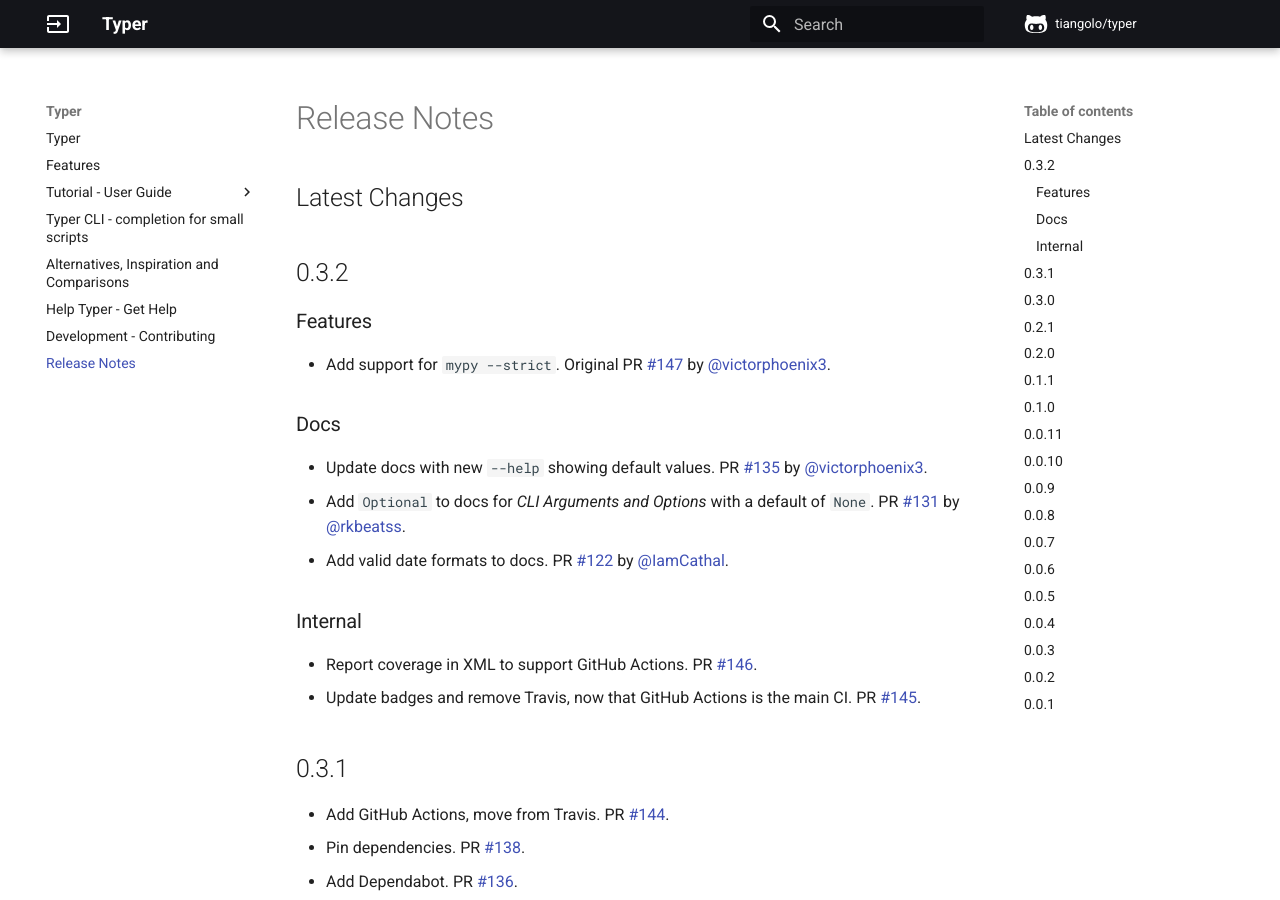
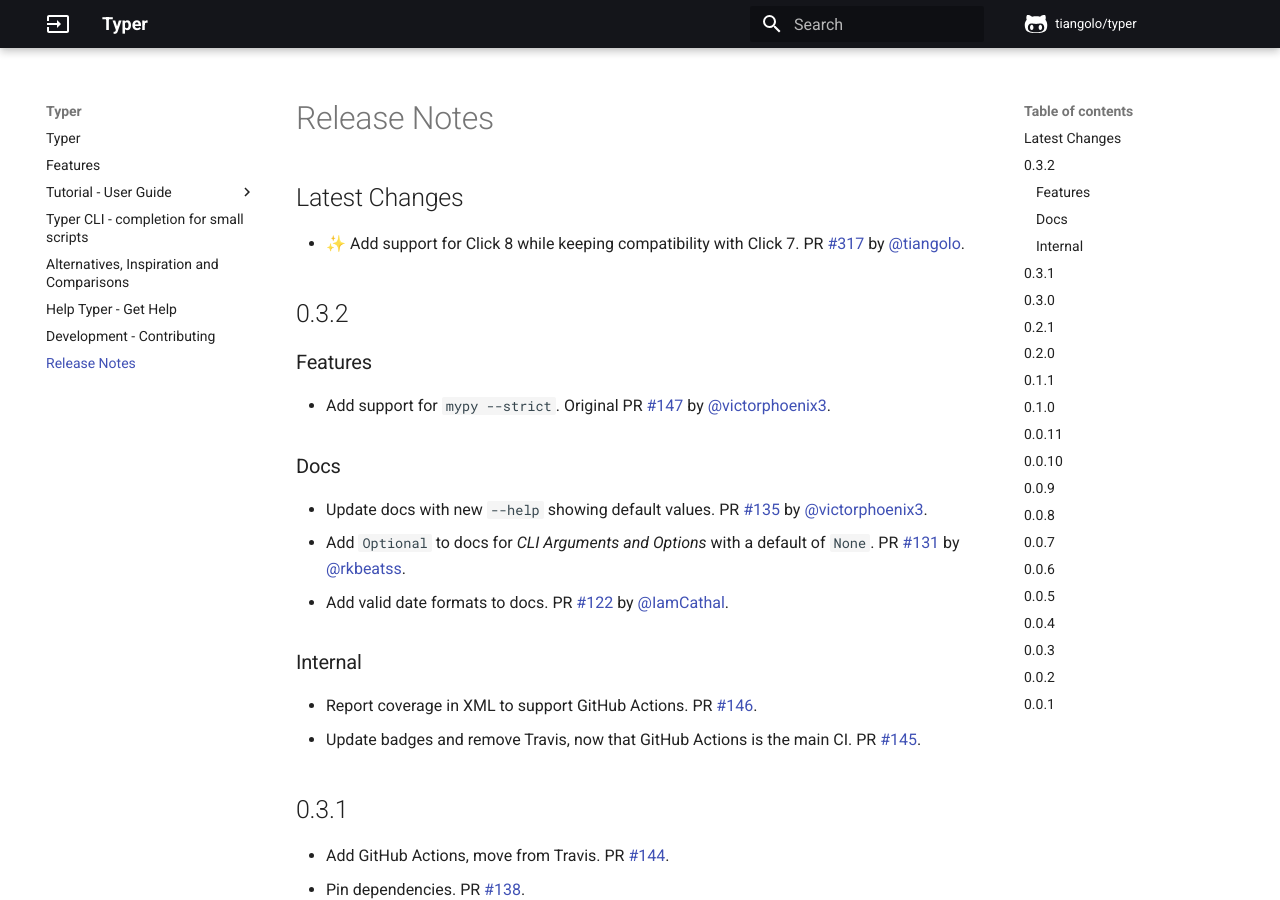
Before and after one commit to RED0731/red_pythonTyper, an MkDocs documentation site: the page built from docs/release-notes.md, in a window 1280 px wide and 900 px high. Built offline with MkDocs 1.6.1 and Material for MkDocs 9.7.7, drawn with Linux system fonts in a browser that asks for light colours; comment, search, counter and statistics services are not loaded.

Commit message:
📝 Update release notes

```diff
--- a/docs/release-notes.md
+++ b/docs/release-notes.md
@@ -1,5 +1,6 @@
 ## Latest Changes
 
+* ✨ Add support for Click 8 while keeping compatibility with Click 7. PR [#317](https://github.com/tiangolo/typer/pull/317) by [@tiangolo](https://github.com/tiangolo).
 ## 0.3.2
 
 ### Features
```
